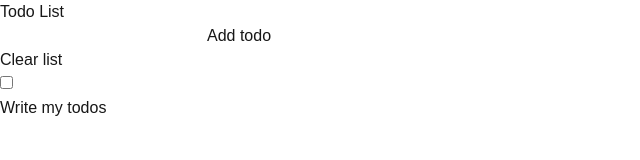
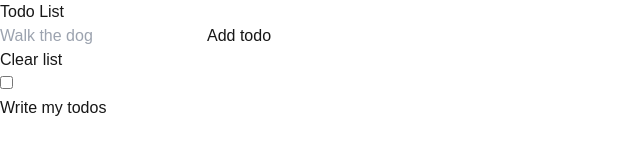
Before and after one commit to gavinmgrant/todo, a Next.js app: page / in a window 1280 px wide. Shown: the top 160 px of the page, without its empty margins (0-640 px from the left). Built offline with nearby package versions, Linux system fonts and the light colour scheme.

Commit message:
refactor(page): optimize, highlight input

```diff
--- a/package.json
+++ b/package.json
@@ -9,7 +9,7 @@
     "lint": "next lint"
   },
   "dependencies": {
-    "next": "15.1.7",
+    "next": "^15.2.4",
     "react": "^19.0.0",
     "react-dom": "^19.0.0",
     "uuid": "^11.0.5"
@@ -24,5 +24,9 @@
     "postcss": "^8",
     "tailwindcss": "^3.4.1",
     "typescript": "^5"
+  },
+  "prettier": {
+    "semi": true,
+    "singleQuote": false
   }
 }
--- a/src/app/page.tsx
+++ b/src/app/page.tsx
@@ -19,7 +19,7 @@ export default function TodoList() {
     },
   ];
   const [todos, setTodos] = useState<TodoItem[]>([]);
-  const [newTodo, setNewTodo] = useState<string>("");
+  const [newTodoTask, setNewTodoTask] = useState<string>("");
 
   const handleClick = (id: string, checked: boolean) => {
     const newTodos = todos
@@ -44,11 +44,16 @@ export default function TodoList() {
     };
     const newTodos = [newTodo, ...todos];
     setTodos(newTodos);
-    setNewTodo("");
+    setNewTodoTask("");
   };
 
   const handleClearTodos = () => {
     setTodos(initialState);
+  };
+
+  const handleSubmit = (e: React.FormEvent<HTMLFormElement>) => {
+    e.preventDefault();
+    handleAddTodo(newTodoTask);
   };
 
   useEffect(() => {
@@ -69,26 +74,26 @@ export default function TodoList() {
       <div className="space-y-6 w-full sm:w-auto sm:min-w-[400px] sm:mt-6">
         <h1 className="text-2xl font-semibold">Todo List</h1>
         <form
-          onSubmit={() => handleAddTodo(newTodo)}
+          onSubmit={handleSubmit}
           className="flex items-center gap-4 w-full"
         >
           <input
-            className="text-black p-2 rounded w-full"
+            className="text-black p-2 rounded w-full bg-gray-50 border"
             type="text"
-            value={newTodo}
-            onChange={(e) => setNewTodo(e.target.value)}
+            placeholder="Walk the dog"
+            value={newTodoTask}
+            onChange={(e) => setNewTodoTask(e.target.value)}
           />
           <button
             type="submit"
-            className="shrink-0 p-2 border rounded disabled:opacity-50 disabled:cursor-not-allowed active:bg-gray-800"
-            onClick={() => handleAddTodo(newTodo)}
-            disabled={!newTodo}
+            className="shrink-0 p-2 border rounded disabled:opacity-50 disabled:cursor-not-allowed active:bg-gray-100"
+            disabled={!newTodoTask}
           >
             Add todo
           </button>
         </form>
         <button
-          className="p-2 border rounded active:bg-gray-800"
+          className="p-2 border rounded active:bg-gray-100"
           onClick={handleClearTodos}
         >
           Clear list
```
Also changed, not shown: 1 other file (tests, documents, lock files or other folders).
